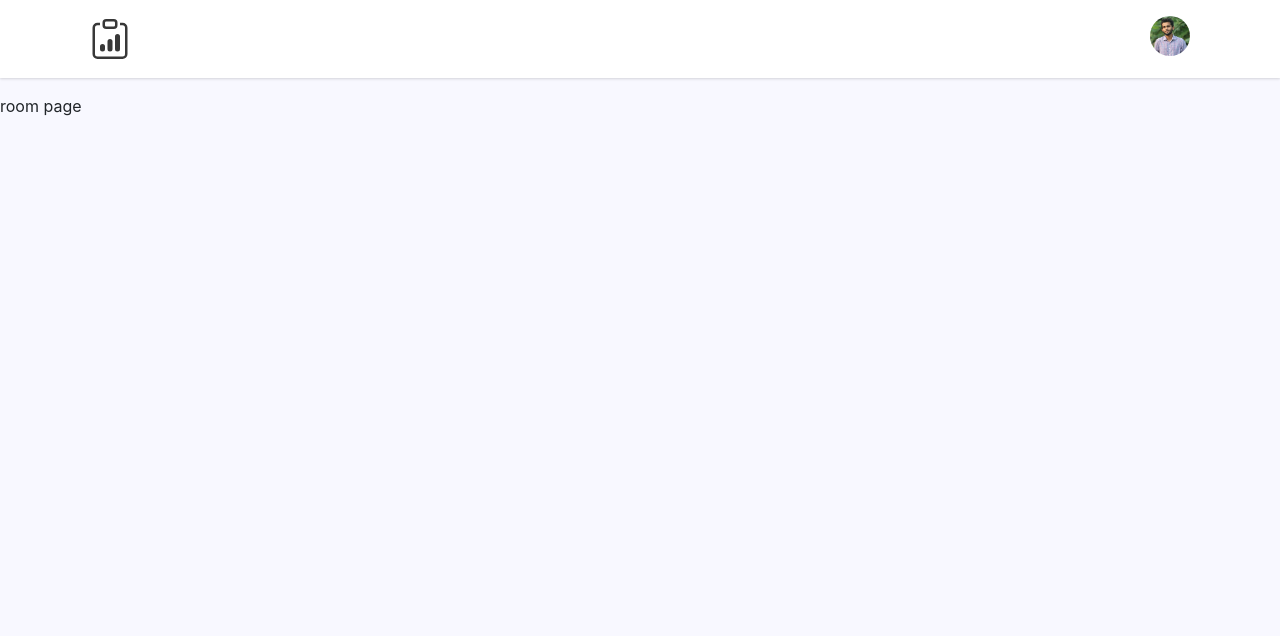
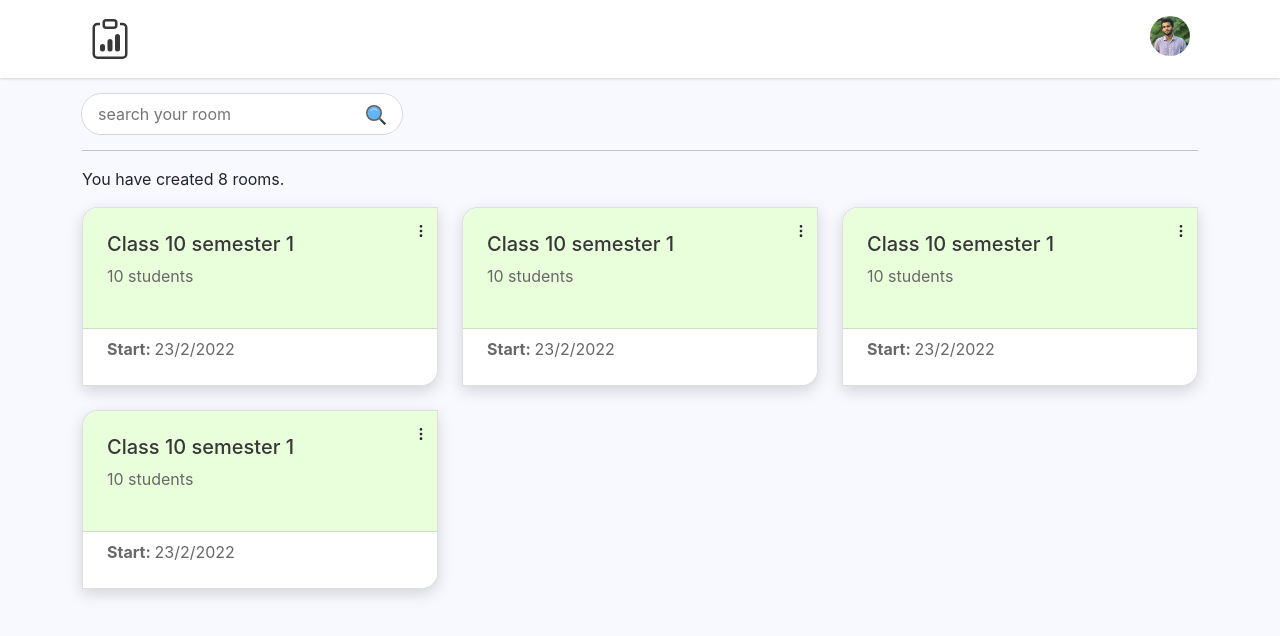
Before and after one commit to Forhadx/Classroom-frontend, a Next.js app: page /rooms in a window 1280 px wide. Shown: the top 636 px of the page. Built offline with nearby package versions, Linux system fonts and the light colour scheme.

Commit message:
room page design

```diff
--- /dev/null
+++ b/pages/rooms/[roomId]/attendance.js
@@ -0,0 +1,5 @@
+import RoomLayout from "../../../components/Layout/RoomLayout";
+
+export default function AttendancePage() {
+  return <RoomLayout>attendance</RoomLayout>;
+}
--- a/pages/rooms/[roomId]/index.js
+++ b/pages/rooms/[roomId]/index.js
@@ -1,3 +1,5 @@
+import RoomLayout from "../../../components/Layout/RoomLayout";
+
 export default function SingleRoomPage() {
-  return <div>single room page</div>;
+  return <RoomLayout>room</RoomLayout>;
 }
--- a/pages/rooms/[roomId]/students.js
+++ b/pages/rooms/[roomId]/students.js
@@ -1,9 +1,10 @@
 import { useRouter } from "next/router";
+import RoomLayout from "../../../components/Layout/RoomLayout";
 
 export default function StudentsPage() {
   const router = useRouter();
   console.log(router);
   console.log(router.query.roomId);
 
-  return <div>students</div>;
+  return <RoomLayout>student</RoomLayout>;
 }
--- a/pages/rooms/index.js
+++ b/pages/rooms/index.js
@@ -1,3 +1,156 @@
+import Link from "next/link";
+import {
+  Container,
+  Row,
+  Col,
+  Card,
+  Dropdown,
+  DropdownButton,
+} from "react-bootstrap";
+import { FcSearch } from "react-icons/fc";
+import { RiMore2Fill } from "react-icons/ri";
+
 export default function RoomsPage() {
-  return <div>room page</div>;
+  return (
+    <div className="room-page">
+      <Container>
+        <Row>
+          <Col sm="12">
+            <form className="search-box">
+              <input type="text" placeholder="search your room" />
+              <button>
+                <FcSearch />
+              </button>
+            </form>
+          </Col>
+          <Col sm="12">
+            <hr />
+            <p>You have created 8 rooms.</p>
+          </Col>
+        </Row>
+        <Row>
+          <Col lg="4">
+            <Card className="room-card">
+              <Card.Header>
+                <h5>Class 10 semester 1</h5>
+                <p>10 students</p>
+
+                <Dropdown>
+                  <Dropdown.Toggle variant="" id="dropdown-basic">
+                    <RiMore2Fill className="m-0 text-dark" />
+                  </Dropdown.Toggle>
+
+                  <Dropdown.Menu>
+                    <Dropdown.Item href="#/action-1">Action</Dropdown.Item>
+                    <Dropdown.Item href="#/action-2">
+                      Another action
+                    </Dropdown.Item>
+                    <Dropdown.Item href="#/action-3">
+                      Something else
+                    </Dropdown.Item>
+                  </Dropdown.Menu>
+                </Dropdown>
+              </Card.Header>
+              {/* <hr /> */}
+              <Card.Footer>
+                <p>
+                  <strong>Start: </strong>23/2/2022
+                </p>
+              </Card.Footer>
+            </Card>
+          </Col>
+          <Col lg="4">
+            <Card className="room-card">
+              <Card.Header>
+                <h5>Class 10 semester 1</h5>
+                <p>10 students</p>
+
+                <Dropdown>
+                  <Dropdown.Toggle variant="" id="dropdown-basic">
+                    <RiMore2Fill className="m-0 text-dark" />
+                  </Dropdown.Toggle>
+
+                  <Dropdown.Menu>
+                    <Dropdown.Item href="#/action-1">Action</Dropdown.Item>
+                    <Dropdown.Item href="#/action-2">
+                      Another action
+                    </Dropdown.Item>
+                    <Dropdown.Item href="#/action-3">
+                      Something else
+                    </Dropdown.Item>
+                  </Dropdown.Menu>
+                </Dropdown>
+              </Card.Header>
+              {/* <hr /> */}
+              <Card.Footer>
+                <p>
+                  <strong>Start: </strong>23/2/2022
+                </p>
+              </Card.Footer>
+            </Card>
+          </Col>
+          <Col lg="4">
+            <Card className="room-card">
+              <Card.Header>
+                <h5>Class 10 semester 1</h5>
+                <p>10 students</p>
+
+                <Dropdown>
+                  <Dropdown.Toggle variant="" id="dropdown-basic">
+                    <RiMore2Fill className="m-0 text-dark" />
+                  </Dropdown.Toggle>
+
+                  <Dropdown.Menu>
+                    <Dropdown.Item href="#/action-1">Action</Dropdown.Item>
+                    <Dropdown.Item href="#/action-2">
+                      Another action
+                    </Dropdown.Item>
+                    <Dropdown.Item href="#/action-3">
+                      Something else
+                    </Dropdown.Item>
+                  </Dropdown.Menu>
+                </Dropdown>
+              </Card.Header>
+              {/* <hr /> */}
+              <Card.Footer>
+                <p>
+                  <strong>Start: </strong>23/2/2022
+                </p>
+              </Card.Footer>
+            </Card>
+          </Col>
+          <Col lg="4">
+            <Card className="room-card">
+              <Card.Header>
+                <h5>Class 10 semester 1</h5>
+                <p>10 students</p>
+
+                <Dropdown>
+                  <Dropdown.Toggle variant="" id="dropdown-basic">
+                    <RiMore2Fill className="m-0 text-dark" />
+                  </Dropdown.Toggle>
+
+                  <Dropdown.Menu>
+                    <Dropdown.Item href="#/action-1">Action</Dropdown.Item>
+                    <Dropdown.Item href="#/action-2">
+                      Another action
+                    </Dropdown.Item>
+                    <Dropdown.Item href="#/action-3">
+                      Something else
+                    </Dropdown.Item>
+                  </Dropdown.Menu>
+                </Dropdown>
+              </Card.Header>
+              {/* <hr /> */}
+              <Card.Footer>
+                <p>
+                  <strong>Start: </strong>23/2/2022
+                </p>
+              </Card.Footer>
+            </Card>
+          </Col>
+        </Row>
+      </Container>
+    </div>
+  );
 }
--- a/styles/globals.scss
+++ b/styles/globals.scss
@@ -5,11 +5,14 @@ $color-secondary: #3d42aa;
 $color-white: #ffffff;
 $color-dark: #000000;
 $color-dark-2: #383838;
+$color-gray: rgb(105, 104, 104);
+$color-room-card: #e9ffdb;
 
 $box-shadow-1: rgba(0, 0, 0, 0.1) 0px 1px 3px 0px,
   rgba(0, 0, 0, 0.06) 0px 1px 2px 0px;
 $box-shadow-2: rgba(0, 0, 0, 0.02) 0px 1px 3px 0px,
   rgba(27, 31, 35, 0.15) 0px 0px 0px 1px;
+$box-shadow-3: rgba(0, 0, 0, 0.15) 0px 5px 15px 0px;
 
 @import "~bootstrap/scss/bootstrap";
 
@@ -97,3 +100,5 @@ $max320: "only screen and (max-width: 320px)";
 
 @import "./Home.scss";
 @import "./base.scss";
+@import "./share.scss";
+@import "./rooms.scss";
--- /dev/null
+++ b/styles/share.scss
@@ -0,0 +1,124 @@
+.search-box {
+  position: relative;
+  width: 20rem;
+  height: 2.5rem;
+  overflow: hidden;
+  box-shadow: $box-shadow-2;
+  border-radius: 1.5rem;
+
+  input {
+    position: absolute;
+    width: 100%;
+    height: 100%;
+    border: none;
+    background-color: $color-white;
+    padding-left: 1rem;
+    padding-right: 3rem;
+
+    &:focus {
+      outline: none;
+    }
+  }
+  button {
+    position: absolute;
+    right: 0.5rem;
+    top: 0;
+    bottom: 0;
+    border: none;
+    background-color: $color-white;
+
+    svg {
+      font-size: 1.5rem;
+    }
+  }
+}
+
+// room card
+.room-card {
+  box-shadow: $box-shadow-3;
+  border-radius: 1rem 0 1rem 0;
+  cursor: pointer;
+  margin-bottom: 1.5rem;
+
+  &:hover {
+    box-shadow: none;
+  }
+
+  .card-header {
+    position: relative;
+    background-color: $color-room-card;
+    border-radius: 1rem 0 0 0;
+    padding: 1.5rem;
+
+    h5 {
+      color: $color-dark-2;
+    }
+    p {
+      color: $color-gray;
+    }
+
+    .dropdown {
+      position: absolute;
+      right: 0.5rem;
+      top: 0.5rem;
+
+      .dropdown-toggle {
+        &.btn {
+          border: none;
+          background-color: transparent !important;
+          padding: 0;
+        }
+
+        &::after {
+          display: none;
+        }
+      }
+
+      .dropdown-menu {
+        .dropdown-item {
+          &:active {
+            background-color: $color-primary;
+          }
+        }
+      }
+    }
+  }
+  .card-footer {
+    background-color: $color-white;
+    border-radius: 0 0 1rem 0;
+    padding-left: 1.5rem;
+    border: none;
+
+    p {
+      color: $color-gray;
+    }
+  }
+}
+
+//room cover img
+.cover-img {
+  position: relative;
+  width: 100%;
+  height: 10rem;
+  border-radius: 0.5rem;
+  overflow: hidden;
+  margin-bottom: 1.5rem;
+
+  h2 {
+    position: absolute;
+    top: 50%;
+    left: 50%;
+    transform: translate(-50%, -50%);
+    color: $color-white;
+  }
+  img {
+    width: 100%;
+    height: 100%;
+  }
+}
+
+// room sidebar
+.room-sidebar {
+  border: 1px solid black;
+  padding: 1.5rem;
+}
```
Also changed, not shown: components/Layout/RoomLayout.js (added, +33 -0 lines), public/images/a.png (added), styles/rooms.scss (added).
